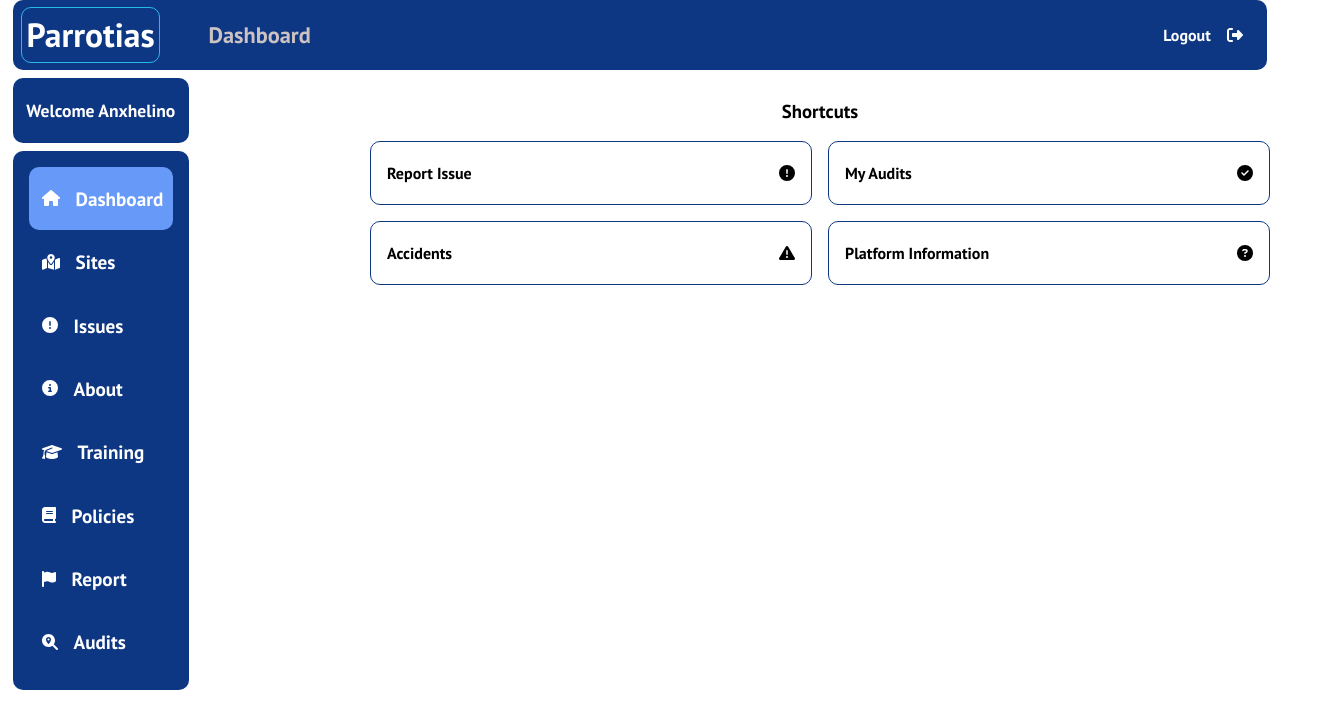
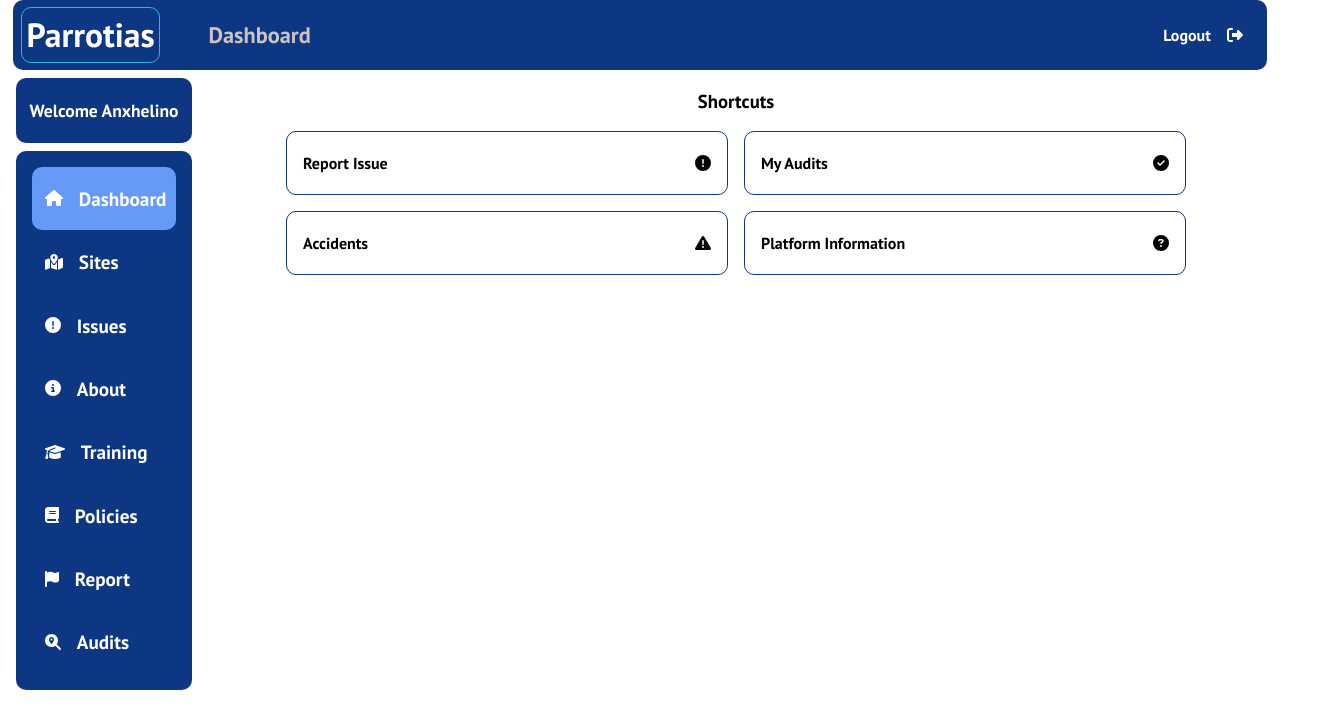
Before and after one commit to anxhelino/hse, a React (Create React App) app: page / in a window 1280 px wide. Shown: the top 728 px of the page, 1320 px wide, since content can reach past the window. Built offline with nearby package versions, Linux system fonts and the light colour scheme.

Commit message:
css fixes

```diff
--- a/src/App.js
+++ b/src/App.js
@@ -18,6 +18,7 @@ function App() {
     <div className='mainContainer'>
       <Header />
       <MobileNavigation />
+      <div className='desktopContainer'>
         <Navigation />
         <Router>
           <Routes>
@@ -32,6 +33,7 @@ function App() {
           </Routes>
         </Router>
       </div>
+    </div>
   );
 }
 
--- a/src/index.css
+++ b/src/index.css
@@ -13,8 +13,9 @@ body,
 }
 
 .mainContainer {
-  max-width: 1600px;
+  max-width: 1450px;
   position: relative;
+  margin: auto;
 }
 
 /* Mobile View */
@@ -178,9 +179,8 @@ body,
   }
 
   footer {
-    width: 98%;
-    margin: auto;
-    max-width: 1500px;
+    width: fit-content;
+    margin-left: 1rem;
   }
 
   .mobileHeader {
@@ -260,9 +260,12 @@ body,
   /* Dashboard */
   .dashboardContainer {
     width: 80%;
-    position: absolute;
-    top: 5rem;
-    left: 20rem;
+
     max-width: 1000px;
+    margin: 0 auto;
+  }
+
+  .desktopContainer {
+    display: flex;
   }
 }
```
Lines whose indentation alone changed are shown as unchanged.
